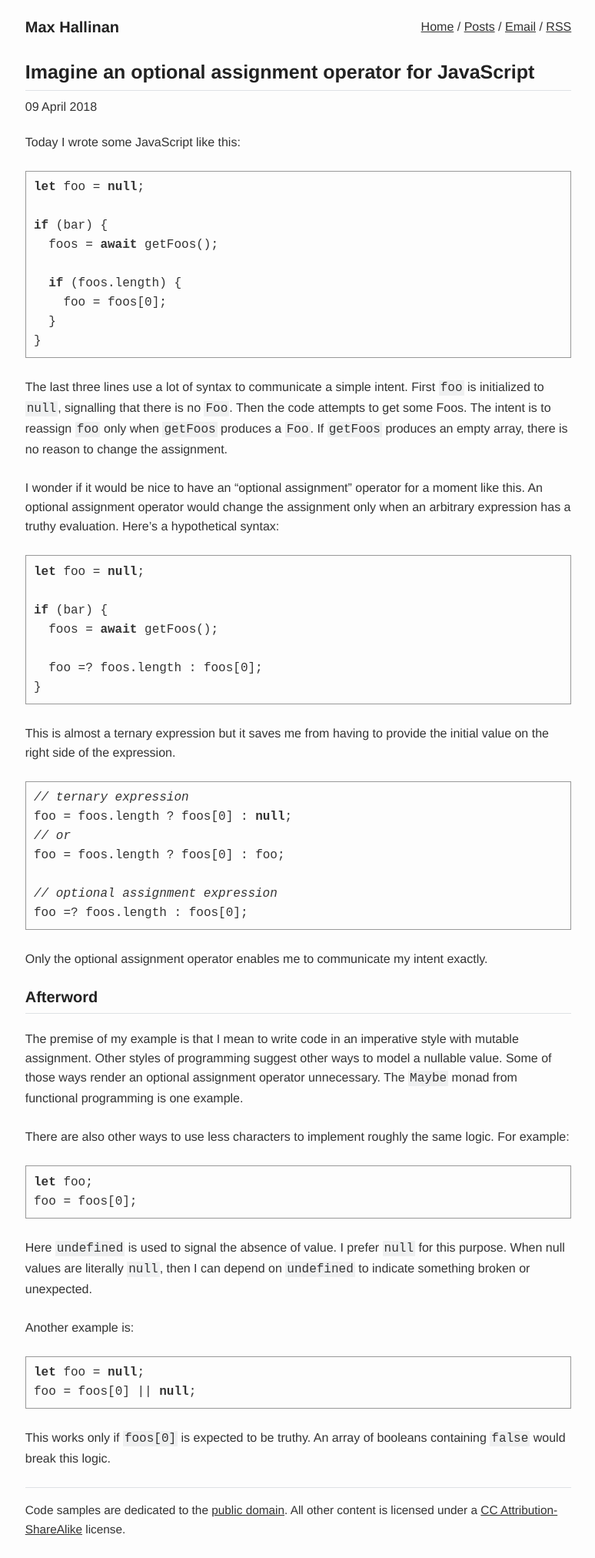
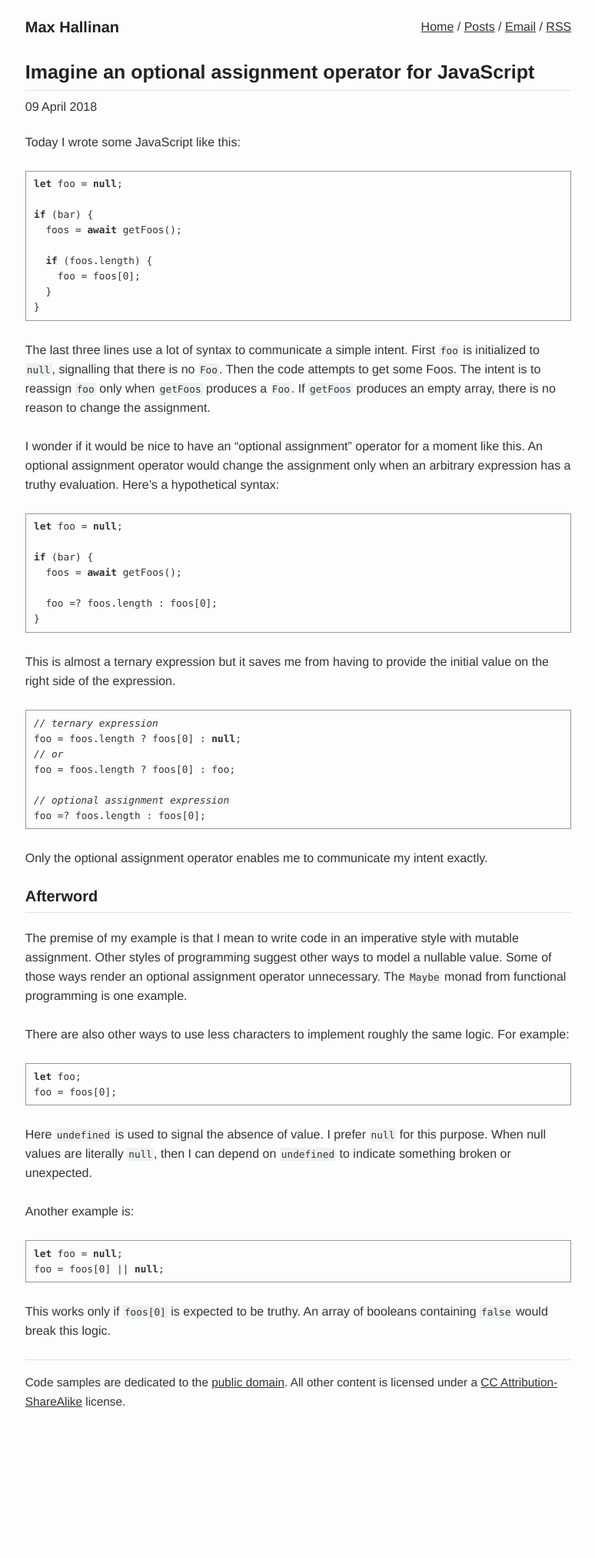
Before and after one commit to fromothers/www.maxhallinan.com, a Jekyll site: the page built from posts/_posts/2018-04-09-imagine-an-optional-assignment-operator-for-javascript.md, in a window 1280 px wide. Shown: the whole page at 77% size, without its empty margins (252-1026 px from the left). Built offline with Jekyll 4.4.1, drawn with Linux system fonts in a browser that asks for light colours; after the commit the page ends 1858 px from its top, so only the background shows below that.

Commit message:
Change font size of code samples

```diff
--- a/static/css/styles.css
+++ b/static/css/styles.css
@@ -70,7 +70,7 @@ a:visited {
 
 code,
 pre {
-  font-family: monospace;
+  font-family: "Menlo", monospace;
   font-size: 0.8rem;
   line-height: 1.25rem;
 }
@@ -183,8 +183,8 @@ img {
 
 .post-body pre,
 .post-body code {
-  font-size: 1rem;
-  line-height: 1.563rem;
+  font-size: 0.8rem;
+  line-height: 1.25rem;
 }
 
 .post-body pre {
@@ -257,8 +257,8 @@ img {
   border: 1px solid #999;
   color: #333;
   display: block;
-  font-size: 1rem;
-  line-height: 1.563rem;
+  font-size: 0.8rem;
+  line-height: 1.25rem;
   max-width: 100%;
   overflow-x: scroll;
   padding: 0.512em 0.64rem;
```
